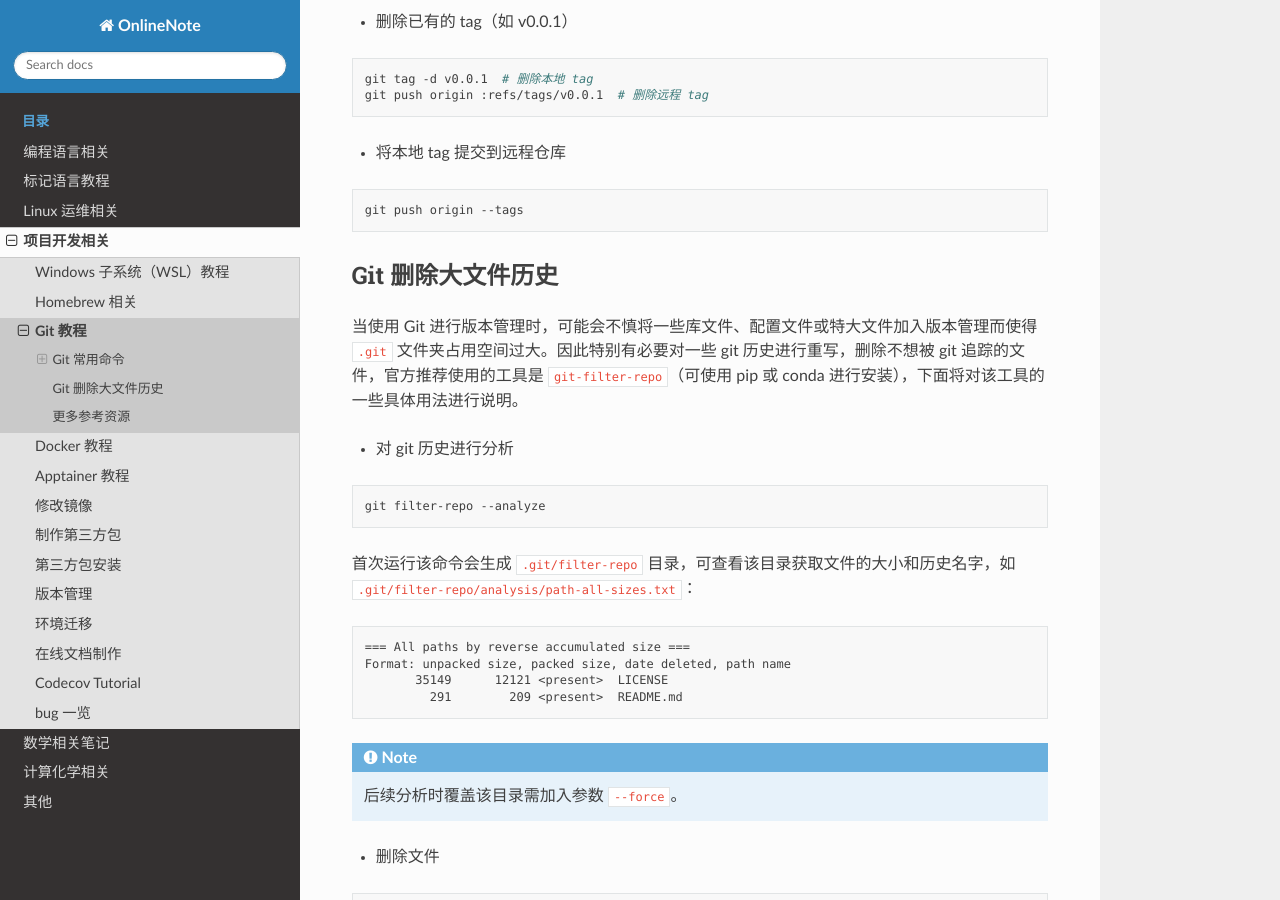
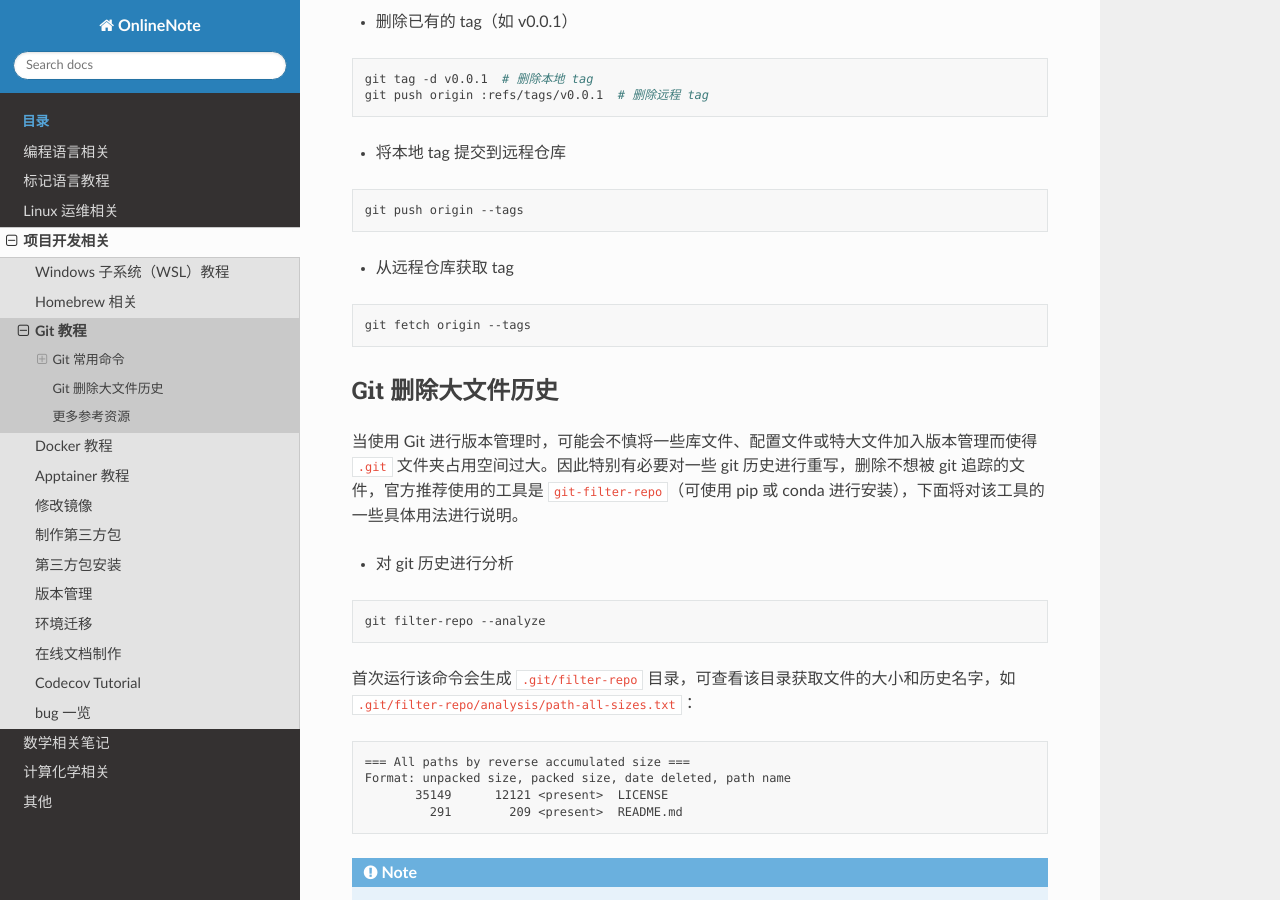
Before and after one commit to Rasic2/CodeNote, a Sphinx documentation site: the page built from docs/source/development/git.md, in a window 1280 px wide and 900 px high, scrolled down 2863 px. Built offline with Sphinx 7.4.7 and the Read the Docs theme 2.0.0, drawn with Linux system fonts in a browser that asks for light colours.

Commit message:
update tag in git.md

````diff
--- a/docs/source/development/git.md
+++ b/docs/source/development/git.md
@@ -147,6 +147,12 @@ git push origin :refs/tags/v0.0.1  # 删除远程 tag
 git push origin --tags
 ```
 
+- 从远程仓库获取 tag
+
+```bash
+git fetch origin --tags
+```
+
 ## Git 删除大文件历史
 
 当使用 Git 进行版本管理时，可能会不慎将一些库文件、配置文件或特大文件加入版本管理而使得 `.git` 文件夹占用空间过大。因此特别有必要对一些 git 历史进行重写，删除不想被 git 追踪的文件，官方推荐使用的工具是 `git-filter-repo`（可使用 pip 或 conda 进行安装），下面将对该工具的一些具体用法进行说明。
````
